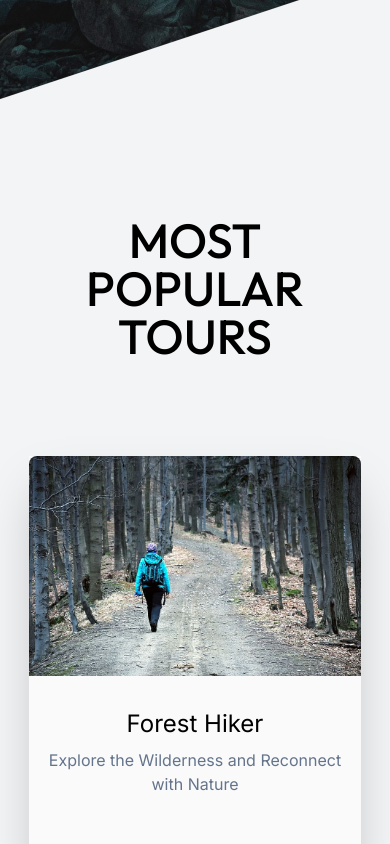
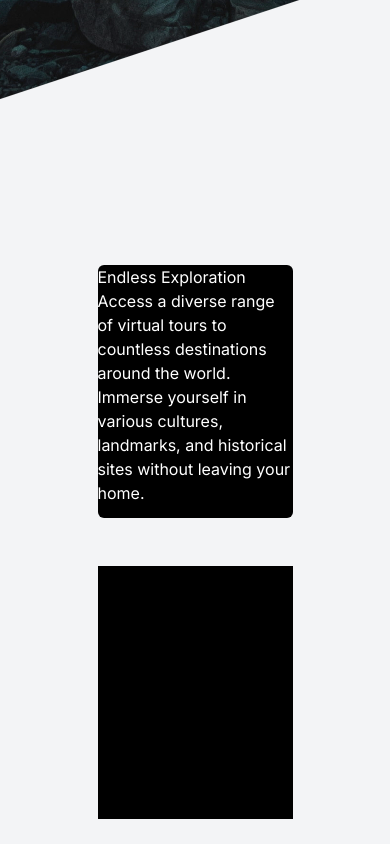
Before and after one commit to Vikram-2004/tours, a Next.js app: page / in a window 390 px wide. Shown: the part 960-1804 px from the top of the page. Built offline with nearby package versions, Linux system fonts and the light colour scheme.

Commit message:
added framer motion for animation

```diff
--- a/package.json
+++ b/package.json
@@ -22,6 +22,7 @@
     "clsx": "^2.0.0",
     "eslint": "8.46.0",
     "eslint-config-next": "13.4.13",
+    "framer-motion": "^10.15.2",
     "lucide-react": "^0.265.0",
     "next": "13.4.13",
     "next-auth": "^4.23.0",
@@ -38,6 +39,7 @@
   },
   "devDependencies": {
     "@types/bcrypt": "^5.0.0",
+    "@types/react-anchor-link-smooth-scroll": "^1.0.2",
     "prisma": "^5.1.1"
   }
 }
--- a/src/app/layout.tsx
+++ b/src/app/layout.tsx
@@ -7,8 +7,8 @@ import ToasterContext from "@/context/context";
 const inter = Inter({ subsets: ["latin"] });
 
 export const metadata: Metadata = {
-  title: "Create Next App",
-  description: "Generated by create next app",
+  title: "Vikram",
+  description: "tour agency",
 };
 
 export default function RootLayout({
@@ -17,7 +17,7 @@ export default function RootLayout({
   children: React.ReactNode;
 }) {
   return (
-    <html lang="en">
+    <html lang="en" className=" scroll-smooth">
       <Provider>
         <body className={inter.className}>
           <ToasterContext />
--- a/src/app/page.tsx
+++ b/src/app/page.tsx
@@ -5,6 +5,7 @@ import PopularTours from "@/components/PopularTours";
 import Feature from "@/components/Features";
 import Newsletter from "@/components/Newsletter";
 import Footer from "@/components/Footer";
+import About from "@/components/About";
 
 export default function Home() {
   return (
@@ -13,7 +14,7 @@ export default function Home() {
       <div className="bg-gray-100 overflow-x-hidden relative">
         <div className="sm:m-8">
           <Hero />
-          <PopularTours />
+          <About />
           <Feature />
           <PopularTours />
           <Newsletter />
--- /dev/null
+++ b/src/components/About.tsx
@@ -0,0 +1,27 @@
+import Reveal from "@/lib/Reveal";
+import { FC } from "react";
+
+interface TestimonialProps {}
+
+const About: FC<TestimonialProps> = ({}) => {
+  return (
+    <div className="h-screen">
+      <div className="flex flex-col justify-center h-full w-full items-center gap-12">
+        <div className="w-1/2 h-[30%] bg-black rounded-md text-white">
+          <Reveal>
+            <h2>Endless Exploration</h2>
+            <p>
+              Access a diverse range of virtual tours to countless destinations
+              around the world. Immerse yourself in various cultures, landmarks,
+              and historical sites without leaving your home.
+            </p>
+          </Reveal>
+        </div>
+
+        <div className="w-1/2 h-[30%] bg-black">hello hoi</div>
+      </div>
+    </div>
+  );
+};
+
+export default About;
--- a/src/components/Features.tsx
+++ b/src/components/Features.tsx
@@ -1,6 +1,7 @@
 import Link from "next/link";
 import { FC } from "react";
 import SlantedDivrl from "./SlantedDivrl";
+import Reveal from "@/lib/Reveal";
 
 interface TestimonialProps {}
 
@@ -10,11 +11,14 @@ const Features: FC<TestimonialProps> = ({}) => {
       <SlantedDivrl />
       <div className="bg-green-400 bg-opacity-60 h-full w-full ">
         <div className="flex flex-col h-full justify-center gap-20">
+          <Reveal>
             <h1 className=" text-center text-white outfit text-5xl mt-40">
               WE MAKE PEOPLE GENIUENLY HAPPY
             </h1>
-          <div className="grid lg:grid-cols-4 place-items-start place-content-center sm:grid-cols-2 grid-cols-1 gap-y-8 mb-40 2xl:mx-40 md:mx-12">
-            <div className="bg-gray-100 opacity-90 max-w-sm w-[90%]  rounded-sm mx-auto duration-300 transition hover:-translate-y-6 delay-100">
+          </Reveal>
+          <div className="grid lg:grid-cols-4 md:place-items-start place-content-center sm:grid-cols-2 grid-cols-1 gap-y-8 mb-40 2xl:mx-40 md:mx-12">
+            <Reveal>
+              <div className="bg-gray-100 opacity-90 max-w-sm w-[90%]  rounded-sm mx-auto duration-300 transition hover:-translate-y-6 delay-100 ">
                 <h2 className="text-gray-500 text-3xl outfit text-center pt-12 pb-4 px-4">
                   Captivating Adventures Beckon
                 </h2>
@@ -23,6 +27,8 @@ const Features: FC<TestimonialProps> = ({}) => {
                   Curated adventure packages.
                 </p>
               </div>
+            </Reveal>
+            <Reveal>
               <div className="bg-gray-100 opacity-90 max-w-sm w-[90%] rounded-sm mx-auto duration-300 transition hover:-translate-y-6 delay-100">
                 <h2 className="text-gray-500 text-3xl outfit text-center pt-12 pb-4 px-4">
                   Unveiling History{"'"}s Secrets
@@ -33,6 +39,8 @@ const Features: FC<TestimonialProps> = ({}) => {
                   shaped civilizations.
                 </p>
               </div>
+            </Reveal>
+            <Reveal>
               <div className="bg-gray-100 opacity-90 max-w-sm w-[90%] rounded-sm mx-auto duration-300 transition hover:-translate-y-6 delay-100">
                 <h2 className="text-gray-500 text-3xl outfit text-center pt-12 pb-4 px-4">
                   Luxury Redefined
@@ -42,6 +50,8 @@ const Features: FC<TestimonialProps> = ({}) => {
                   Rejuvenate your senses amidst world-class wellness treatments
                 </p>
               </div>
+            </Reveal>
+            <Reveal>
               <div className="bg-gray-100 opacity-90 max-w-sm w-[90%] rounded-sm mx-auto duration-300 transition hover:-translate-y-6 delay-100">
                 <h2 className="text-gray-500 text-3xl outfit text-center pt-12 pb-4 px-4">
                   Your Journey, Your Way
@@ -52,6 +62,7 @@ const Features: FC<TestimonialProps> = ({}) => {
                   itineraries.
                 </p>
               </div>
+            </Reveal>
           </div>
         </div>
       </div>
--- a/src/components/Hero.tsx
+++ b/src/components/Hero.tsx
@@ -1,6 +1,7 @@
 import { FC } from "react";
 import SlantedDiv from "./SlantedDivlr";
 import { Button } from "./ui/button";
+import Reveal from "@/lib/Reveal";
 
 interface HeroProps {}
 
--- a/src/components/Newsletter.tsx
+++ b/src/components/Newsletter.tsx
@@ -2,6 +2,7 @@ import { FC, useState } from "react";
 import Input from "./Input";
 import { Button } from "./ui/button";
 import toast from "react-hot-toast";
+import Reveal from "@/lib/Reveal";
 
 interface NewsletterProps {}
 
@@ -26,16 +27,17 @@ const Newsletter: FC<NewsletterProps> = ({}) => {
     setName("");
   };
   return (
-    <div className="h-screen bg-gradient-to-r from-green-500 to-emerald-500 flex justify-center items-center">
+    <div className="h-[1000px] bg-gradient-to-r from-green-500 to-emerald-500 flex justify-center items-center">
       <div className=" bg-[url('/images/mount.jpg')] bg-no-repeat bg-center bg-cover md:h-3/5 h-auto lg:w-3/5 md:w-4/5 w-[85%]">
         <div className=" bg-white bg-opacity-80 h-full xl:w-1/2 lg:w-3/5  w-full">
+          <Reveal>
             <div className="flex  h-full w-full">
-            <div className="flex flex-col mt-32  gap-8 w-3/5  h-full mx-auto">
-              <h1 className="text-2xl text-gray-500 monts text-left ">
+              <div className="flex flex-col mt-32  gap-8 w-3/5 max-sm:w-4/5 h-full mx-auto">
+                <h1 className="text-2xl text-gray-500 monts text-left max-md:text-center ">
                   SIGN UP FOR OUR NEWS LETTER
                 </h1>
                 <form onSubmit={handleSubmit}>
-                <div>
+                  <div className="mb-8">
                     <Input
                       label="name"
                       type="name"
@@ -65,6 +67,7 @@ const Newsletter: FC<NewsletterProps> = ({}) => {
                 </form>
               </div>
             </div>
+          </Reveal>
         </div>
       </div>
     </div>
--- a/src/components/PopularTours.tsx
+++ b/src/components/PopularTours.tsx
@@ -1,16 +1,17 @@
 import { FC } from "react";
 import { Button } from "./ui/button";
 import TourCard from "./TourCard";
+import Reveal from "@/lib/Reveal";
 
 interface populatToursProps {}
 
 const PopularTours: FC<populatToursProps> = ({}) => {
   return (
-    <div className="py-24 h-auto">
+    <div className="py-24 h-auto" id="popular">
       <h1 className="text-center text-5xl outfit pb-24  slideInTop px-4">
         MOST POPULAR TOURS
       </h1>
-      <div className="h-auto grid lg:grid-cols-3 md:grid-cols-2 grid-cols-1 gap-y-16">
+      <div className="h-auto grid lg:grid-cols-3 md:grid-cols-2 grid-cols-1 gap-y-16 ">
         <div className="">
           <TourCard
             days={3}
@@ -33,7 +34,7 @@ const PopularTours: FC<populatToursProps> = ({}) => {
             imguri="/images/beach.avif"
           />
         </div>
-        <div className=" max-lg:col-span-2  max-md:col-span-1">
+        <div className=" max-lg:col-span-2  max-md:col-span-1 ">
           <div className="max-lg:w-1/2 max-md:w-full max-lg:mx-auto max-sm:hidden">
             <TourCard
               days={10}
--- a/src/components/PopupNavigation.tsx
+++ b/src/components/PopupNavigation.tsx
@@ -1,4 +1,6 @@
+import Link from "next/link";
 import { FC } from "react";
+import AnchorLink from "react-anchor-link-smooth-scroll";
 
 interface PopupNavigationProps {}
 
--- a/src/components/TourCard.tsx
+++ b/src/components/TourCard.tsx
@@ -1,3 +1,4 @@
+import Reveal from "@/lib/Reveal";
 import { FC } from "react";
 
 interface TourCardProps {
@@ -21,6 +22,7 @@ const TourCard: FC<TourCardProps> = ({
 }) => {
   return (
     <div className="mx-auto xl:w-[70%] lg:[85%] md:w-[80%] max-md:w-[85%] rounded-lg shadow-2xl slideInTop duration-300 transition hover:-translate-y-6 delay-100">
+      <Reveal>
         <div className="relative bg-zinc-50">
           <img src={imguri} alt="" className=" rounded-t-lg w-full" />
           <h1 className="text-2xl text-center  pt-8 pb-2">{title}</h1>
@@ -40,6 +42,7 @@ const TourCard: FC<TourCardProps> = ({
             </div>
           </div>
         </div>
+      </Reveal>
     </div>
   );
 };
--- /dev/null
+++ b/src/lib/Reveal.tsx
@@ -0,0 +1,34 @@
+import { FC, useEffect, useRef } from "react";
+import { motion, useInView, useAnimation } from "framer-motion";
+
+interface RevealProps {
+  children: React.ReactNode;
+}
+
+const Reveal: FC<RevealProps> = ({ children }) => {
+  const ref = useRef(null);
+  const ifInView = useInView(ref, { once: true });
+  const mainControl = useAnimation();
+  useEffect(() => {
+    if (ifInView) {
+      mainControl.start("visible");
+    }
+  }, [ifInView, mainControl]);
+  return (
+    <div ref={ref} className="relative overflow-hidden">
+      <motion.div
+        variants={{
+          hidden: { opacity: 0, y: 75 },
+          visible: { opacity: 1, y: 0 },
+        }}
+        initial="hidden"
+        animate={mainControl}
+        transition={{ duration: 0.5, delay: 0.25 }}
+      >
+        {children}
+      </motion.div>
+    </div>
+  );
+};
+
+export default Reveal;
```
Also changed, not shown: 1 other file (tests, documents, lock files or other folders). Lines whose indentation alone changed are shown as unchanged.
